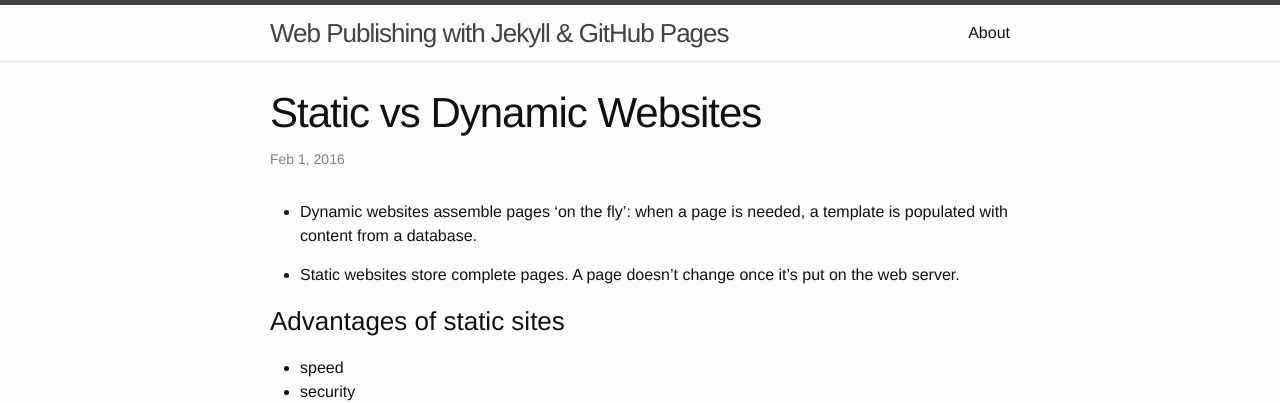
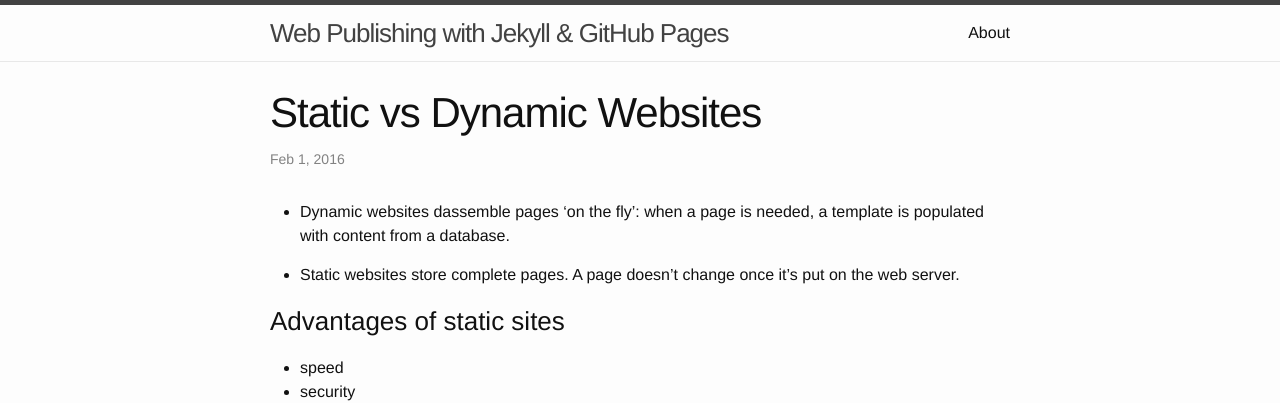
Before and after one commit to menzenski/idrh-static-site-workshop, a Jekyll site: the page built from _posts/2016-02-01-static-vs-dynamic-websites.md, in a window 1280 px wide. Shown: the top 403 px of the page. Built offline with Jekyll 4.4.1, drawn with Linux system fonts in a browser that asks for light colours.

Commit message:
Updated 2016-02-01-static-vs-dynamic-websites.md

```diff
--- a/_posts/2016-02-01-static-vs-dynamic-websites.md
+++ b/_posts/2016-02-01-static-vs-dynamic-websites.md
@@ -1,11 +1,13 @@
 ---
 layout: post
-title: "Static vs Dynamic Websites"
-date: 2016-02-01 14:40:40 -0600
+title: Static vs Dynamic Websites
+date: "2016-02-01 14:40:40 -0600"
 categories: jekyll
+published: true
 ---
 
-* Dynamic websites assemble pages 'on the fly': when a page is needed, a
+
+* Dynamic websites dassemble pages 'on the fly': when a page is needed, a
   template is populated with content from a database.
 
 * Static websites store complete pages. A page doesn't change once it's put
```
